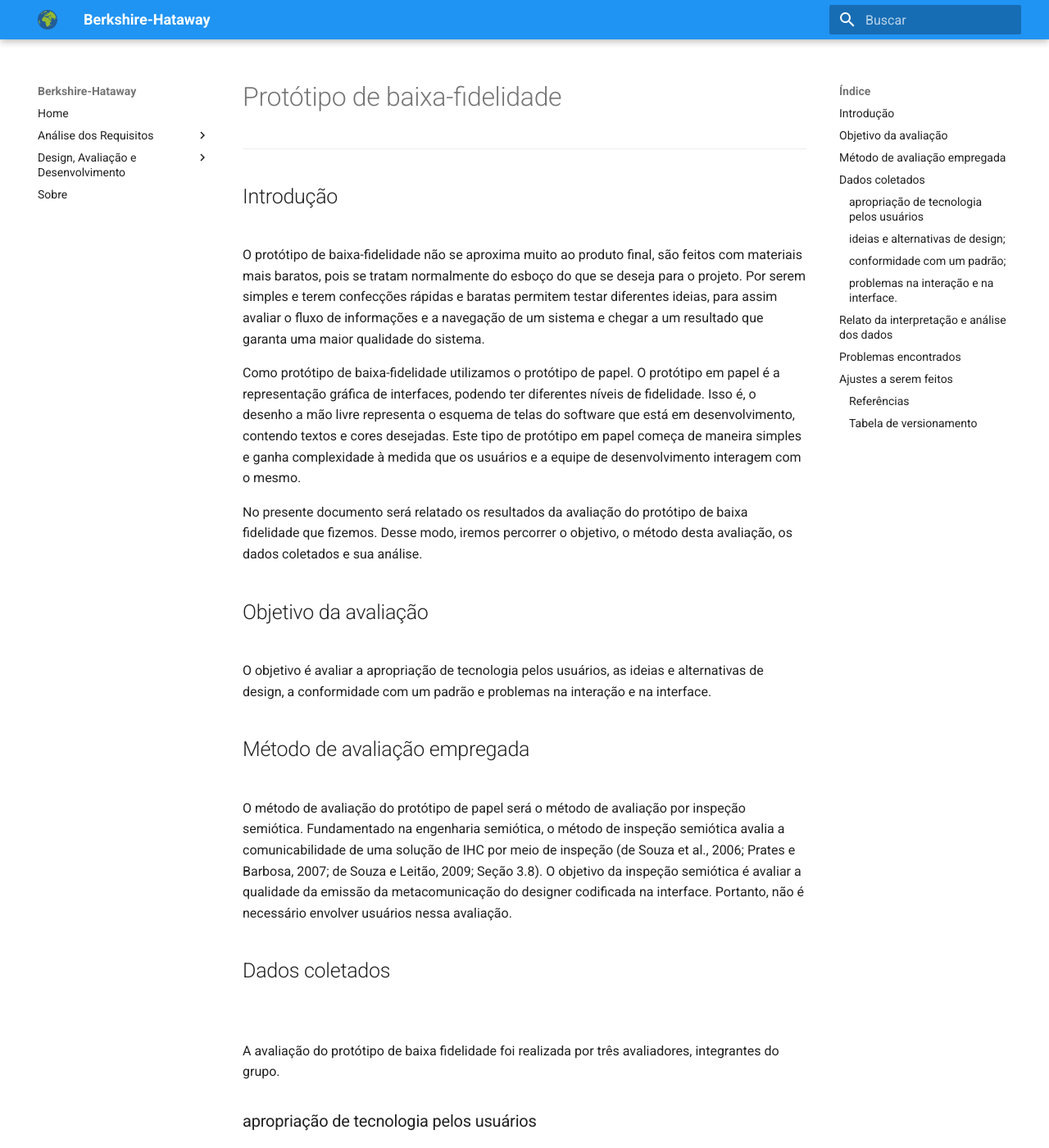
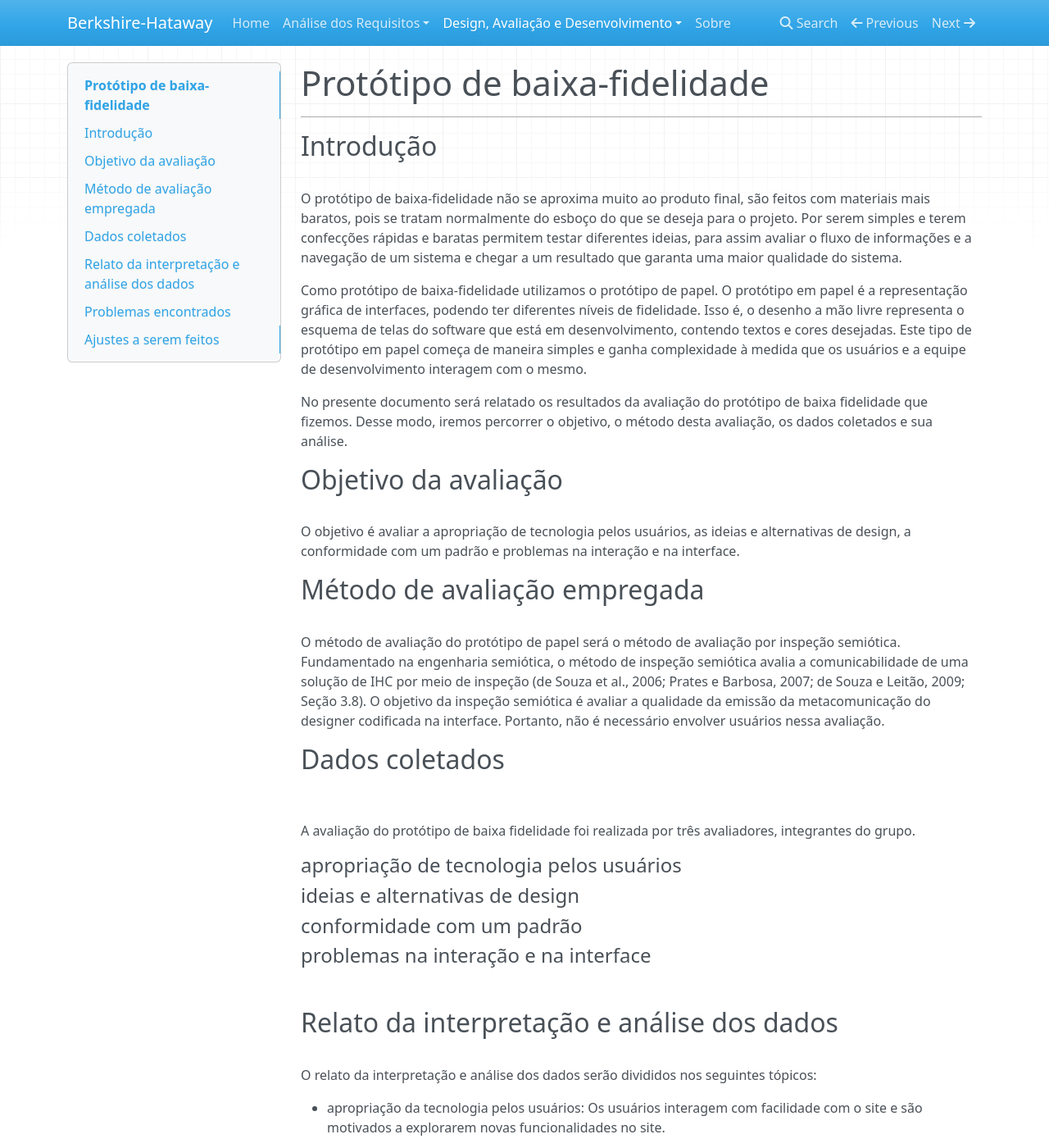
Before and after one commit to jon6thanbatista/2020.2-berkshirehataway, an MkDocs documentation site: the page built from docs/Design_avaliacao_desenvolvimento/Nivel_2/Relato_de_resultados_prototipo_de_papel.md, in a window 1280 px wide and 1400 px high. Shown: the whole window at 82% size. Built offline with MkDocs 1.6.1, drawn with Linux system fonts in a browser that asks for light colours; nearby versions of some CDN libraries; some of the changed text lies outside the part shown.

```diff
--- a/docs/Design_avaliacao_desenvolvimento/Nivel_2/Relato_de_resultados_prototipo_de_papel.md
+++ b/docs/Design_avaliacao_desenvolvimento/Nivel_2/Relato_de_resultados_prototipo_de_papel.md
@@ -31,31 +31,37 @@ Fundamentado na engenharia semiótica, o método de inspeção semiótica avalia
 
 <br>
 A avaliação do protótipo de baixa fidelidade foi realizada por três avaliadores, integrantes do grupo.
+
+
+
+#### apropriação de tecnologia pelos usuários
+
+
+#### ideias e alternativas de design
+
+
+#### conformidade com um padrão
+
+
+#### problemas na interação e na interface
+
 <br>
-
-### apropriação de tecnologia pelos usuários
-
-### ideias e alternativas de design;
-
-### conformidade com um padrão;
-
-### problemas na interação e na interface.
 
 ## Relato da interpretação e análise dos dados
 
 <br>
 O relato da interpretação e análise dos dados serão divididos nos seguintes tópicos:
 
-   *apropriação da tecnologia pelos usuários:
+* apropriação da tecnologia pelos usuários:
 Os usuários interagem com facilidade com o site e são motivados a explorarem novas funcionalidades no site.
 
-   *ideias e alternativas de design:
+* ideias e alternativas de design:
 A principal alternativa de design apontada pelos avaliadores foi acrescentar uma parte de ajuda ao usuário para que ele entenda o que cada página do site oferece.
 
-   *conformidade  com um padrão:
+* conformidade  com um padrão:
 O site segue uma conformidade com um padrão, o padrão de acessibilidade seguido é de acordo com o W3C.
 
-   *problemas na interação e na interface:
+* problemas na interação e na interface:
 O usuário consegue interagir com o site com certa fluidez e após as primeiras interações o usuário consegue aprender as funcionalidades rapidamente.
 <br>
 
@@ -70,13 +76,13 @@ Em geral, os problemas encontrados foram bem pontuais e relativamente pouco comp
 <br>
 Os principais ajustes a serem feitos giram em torno dos problemas relatados, que seriam:
 
-   *a implementação de um indicador de página atual, como por exemplo aumentar o tamanho ou mudar a cor do item respectivo do menu.
+* a implementação de um indicador de página atual, como por exemplo aumentar o tamanho ou mudar a cor do item respectivo do menu.
 
-   *Adicionar mais informações relevantes sobre cada release selecionada, sem que seja necessário clicar em uma release específica.
+* Adicionar mais informações relevantes sobre cada release selecionada, sem que seja necessário clicar em uma release específica.
 
-   *Adicionar um sistema de autocomplete para a barra de busca, o que facilita bastante a navegação e a usabilidade.
+* Adicionar um sistema de autocomplete para a barra de busca, o que facilita bastante a navegação e a usabilidade.
 
-   *Criação de um pop-up informativo sobre as novas funcionalidades implementadas que estão disponíveis para uso.
+* Criação de um pop-up informativo sobre as novas funcionalidades implementadas que estão disponíveis para uso.
 <br>
 
 ### Referências
--- a/mkdocs.yml
+++ b/mkdocs.yml
@@ -1,12 +1,5 @@
 site_name: Berkshire-Hataway
-theme:
-  language: pt
-  palette:
-    primary: blue
-    accent: green
-  logo: img/earth.png
-  favicon: img/earth.png
-  name: material
+
 nav:
   - Home: index.md
   - Análise dos Requisitos:
@@ -27,5 +20,8 @@ nav:
     - Nivel 2:
       - Prototipo de papel: Design_avaliacao_desenvolvimento/Nivel_2/Prototipo_papel.md
       - Planejamento da avaliação: Design_avaliacao_desenvolvimento/Nivel_2/Planejamento_prototipo_papel.md
-      - Relato dos resultados: Relato_de_resultados_prototipo_de_papel.md
+      - Relato dos resultados: Design_avaliacao_desenvolvimento/Nivel_2/Relato_de_resultados_prototipo_de_papel.md
+    - Nível 3:
+      - Planejamento de avaliação: Design_avaliacao_desenvolvimento/Nivel_3/planejamento_avaliacao_prototiṕo_alta_fidelidade.md
+      - Relato dos Resultados: Design_avaliacao_desenvolvimento/Nivel_3/resultado_prototipo_alta_fidadeidade.md
   - Sobre: sobre.md
```
Also changed, not shown: docs/Design_avaliacao_desenvolvimento/Nivel_3/planejamento_avaliacao_prototiṕo_alta_fidelidade.md (added, +69 -0 lines), docs/Design_avaliacao_desenvolvimento/Nivel_3/resultado_prototipo_alta_fidadeidade.md (added, +94 -0 lines), 4 other files.
